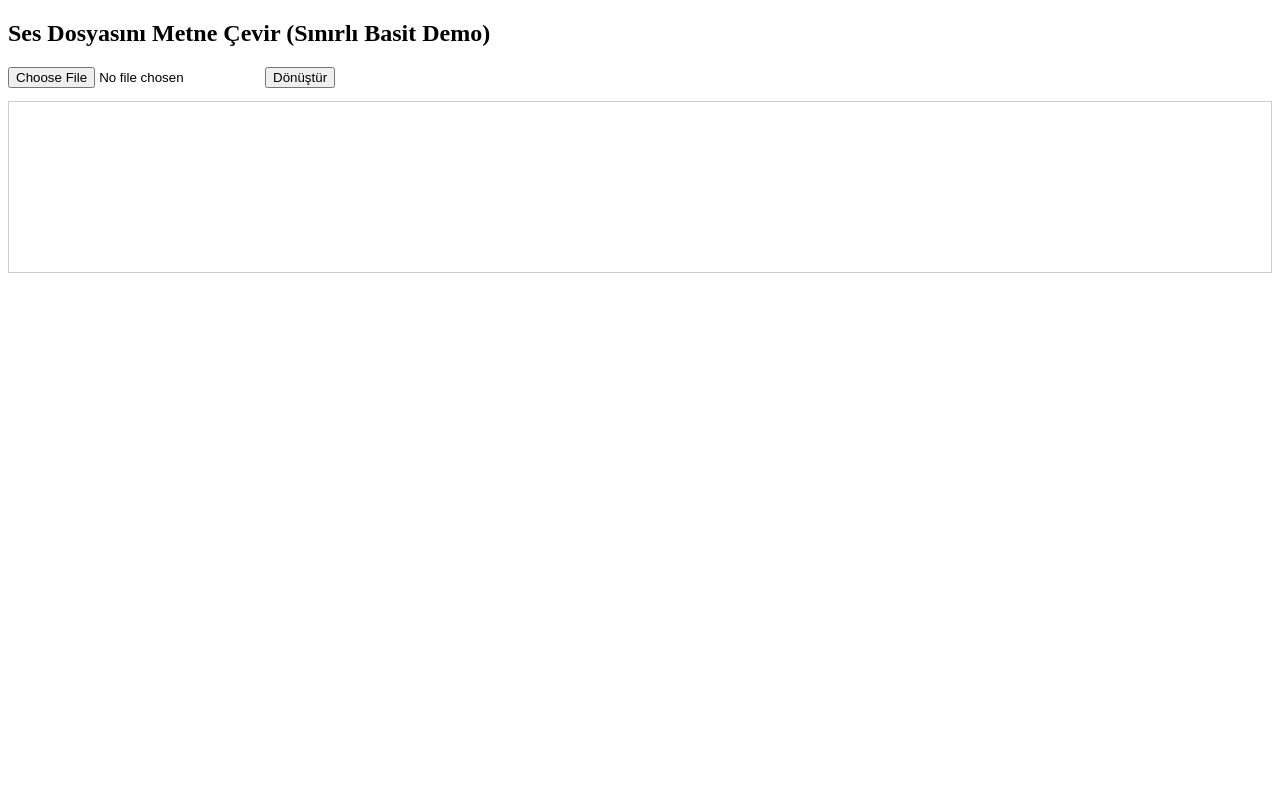
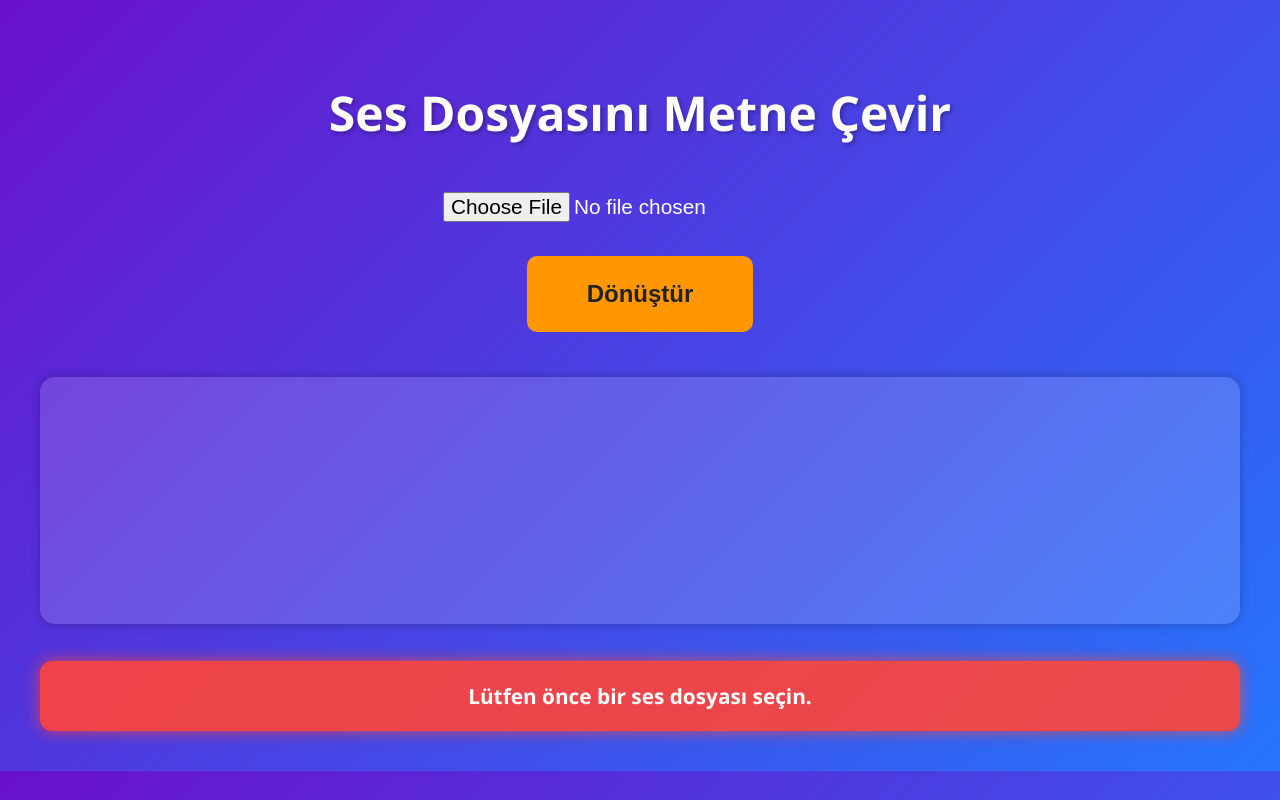
Before and after one commit to ders27/Metin1, a plain HTML site: page index.html in a window 1280 px wide. Both pictures are taken after a click on the button "Dönüştür". Drawn offline with Linux system fonts and the light colour scheme.

Commit message:
Update index.html

```diff
--- a/index.html
+++ b/index.html
@@ -2,36 +2,104 @@
 <html lang="tr">
 <head>
 <meta charset="UTF-8" />
+<meta name="viewport" content="width=device-width, initial-scale=1" />
 <title>Ses Dosyasını Metne Çevir</title>
+<style>
+  body {
+    background: linear-gradient(135deg, #6a11cb, #2575fc);
+    color: white;
+    font-family: 'Segoe UI', Tahoma, Geneva, Verdana, sans-serif;
+    padding: 2em;
+    text-align: center;
+  }
+  h2 {
+    font-size: 3em;
+    margin-bottom: 0.3em;
+    text-shadow: 2px 2px 4px rgba(0,0,0,0.3);
+  }
+  input[type="file"] {
+    font-size: 1.3em;
+    margin: 1.2em 0;
+    padding: 0.4em;
+    border-radius: 8px;
+    border: none;
+    cursor: pointer;
+  }
+  button {
+    background-color: #ff9800;
+    border: none;
+    padding: 1em 2.5em;
+    font-size: 1.5em;
+    font-weight: bold;
+    border-radius: 10px;
+    cursor: pointer;
+    color: #222;
+    transition: background-color 0.3s ease;
+  }
+  button:hover {
+    background-color: #e67e00;
+  }
+  #result {
+    margin-top: 2em;
+    background-color: rgba(255, 255, 255, 0.15);
+    padding: 1.5em;
+    border-radius: 15px;
+    font-size: 1.4em;
+    min-height: 180px;
+    white-space: pre-wrap;
+    user-select: text;
+    box-shadow: 0 0 10px rgba(0,0,0,0.25);
+  }
+  .alert-box {
+    background-color: rgba(255, 69, 58, 0.9);
+    padding: 1em 1.5em;
+    border-radius: 12px;
+    margin-top: 1.8em;
+    font-size: 1.3em;
+    font-weight: 600;
+    box-shadow: 0 0 15px rgba(255, 69, 58, 0.8);
+  }
+</style>
 </head>
 <body>
 
-<h2>Ses Dosyasını Metne Çevir (Sınırlı Basit Demo)</h2>
+<h2>Ses Dosyasını Metne Çevir</h2>
 
 <input type="file" id="audioFile" accept="audio/*" />
+<br />
 <button id="convertBtn">Dönüştür</button>
 
-<pre id="result" style="white-space: pre-wrap; border: 1px solid #ccc; padding: 10px; min-height: 150px;"></pre>
+<div id="result"></div>
+
+<div class="alert-box" id="alertBox" style="display:none;"></div>
 
 <script>
-  // Bu demo, web tarayıcısının native speech recognition'u doğrudan dosyadan yapamaz.
-  // Yani JS ile doğrudan dosyayı yazıya çevirmek mümkün değil.
-  // Bunun için sunucu tarafı veya dış API gerekir.
-
-  // Burada sadece ses dosyası seçimi gösteriliyor.
-  // Dönüştür düğmesine basınca "Bu demo sadece gösterim amaçlıdır." mesajı verir.
-
   const convertBtn = document.getElementById('convertBtn');
   const result = document.getElementById('result');
+  const alertBox = document.getElementById('alertBox');
 
   convertBtn.addEventListener('click', () => {
     const fileInput = document.getElementById('audioFile');
     if (!fileInput.files.length) {
-      alert('Lütfen bir ses dosyası seçin.');
+      alertBox.style.display = 'block';
+      alertBox.textContent = "Lütfen önce bir ses dosyası seçin.";
+      result.textContent = "";
       return;
     }
-    result.textContent = "Demo: Ses dosyasını yazıya çevirmek için sunucu tarafı işleme gerek.\n" +
-                         "Telefon veya bilgisayar için önerilen uygulamalardan birini kullanınız.";
+
+    alertBox.style.display = 'block';
+    alertBox.style.backgroundColor = "rgba(255, 165, 0, 0.9)";
+    alertBox.style.boxShadow = "0 0 15px rgba(255, 165, 0, 0.8)";
+    alertBox.textContent = "Üzgünüz, tarayıcıda ses dosyasını otomatik metne dönüştürmek mümkün değil. " +
+                         "Bu işlem için sunucu tarafında özel yazılımlar veya bulut servisleri gerekir.\n\n" +
+                         "Telefon veya bilgisayarınızda aşağıdaki uygulamalardan birini kullanmanızı öneririz:\n" +
+                         "- Otter.ai\n" +
+                         "- Veed.io\n" +
+                         "- Temi\n" +
+                         "- Google Cloud Speech-to-Text (teknik)\n\n" +
+                         "İsterseniz Python + Flask ile çalışan bir sunucu uygulaması da yapabiliriz.";
+
+    result.textContent = "";
   });
 </script>
 
```
